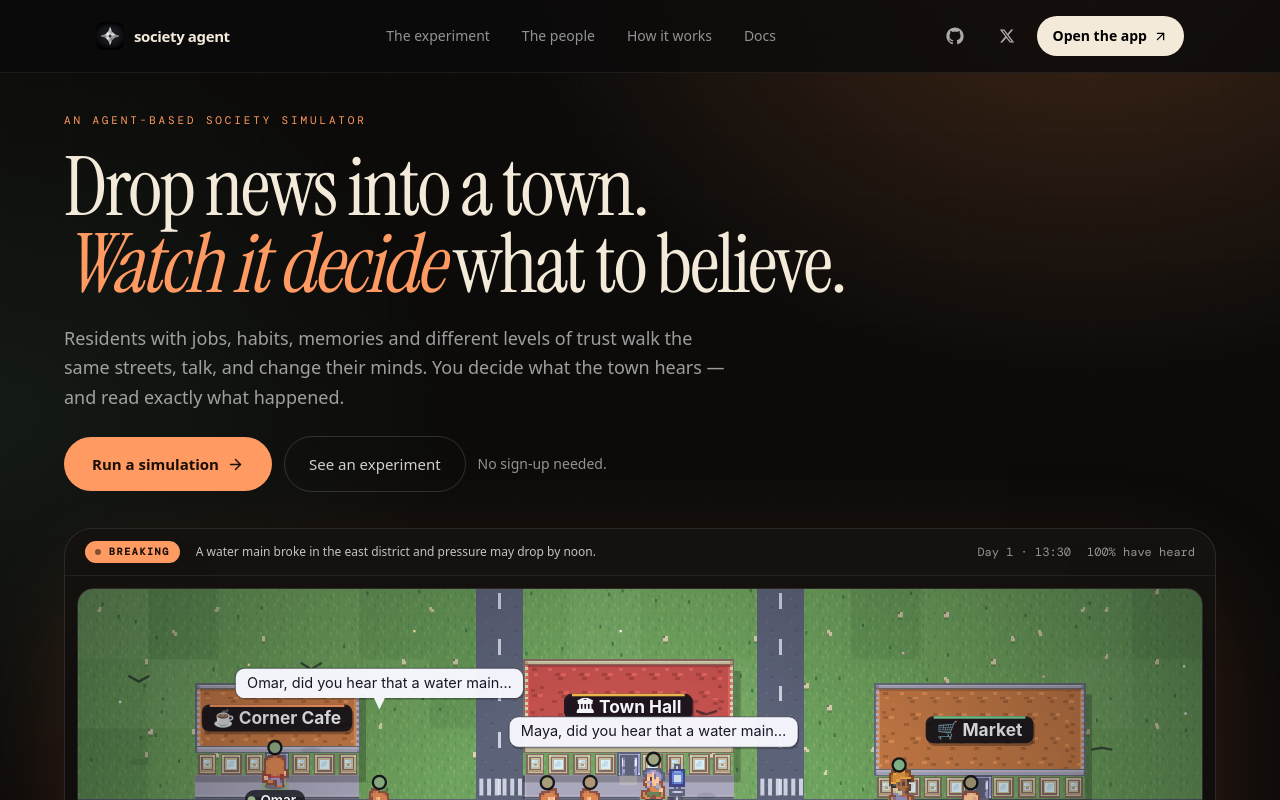
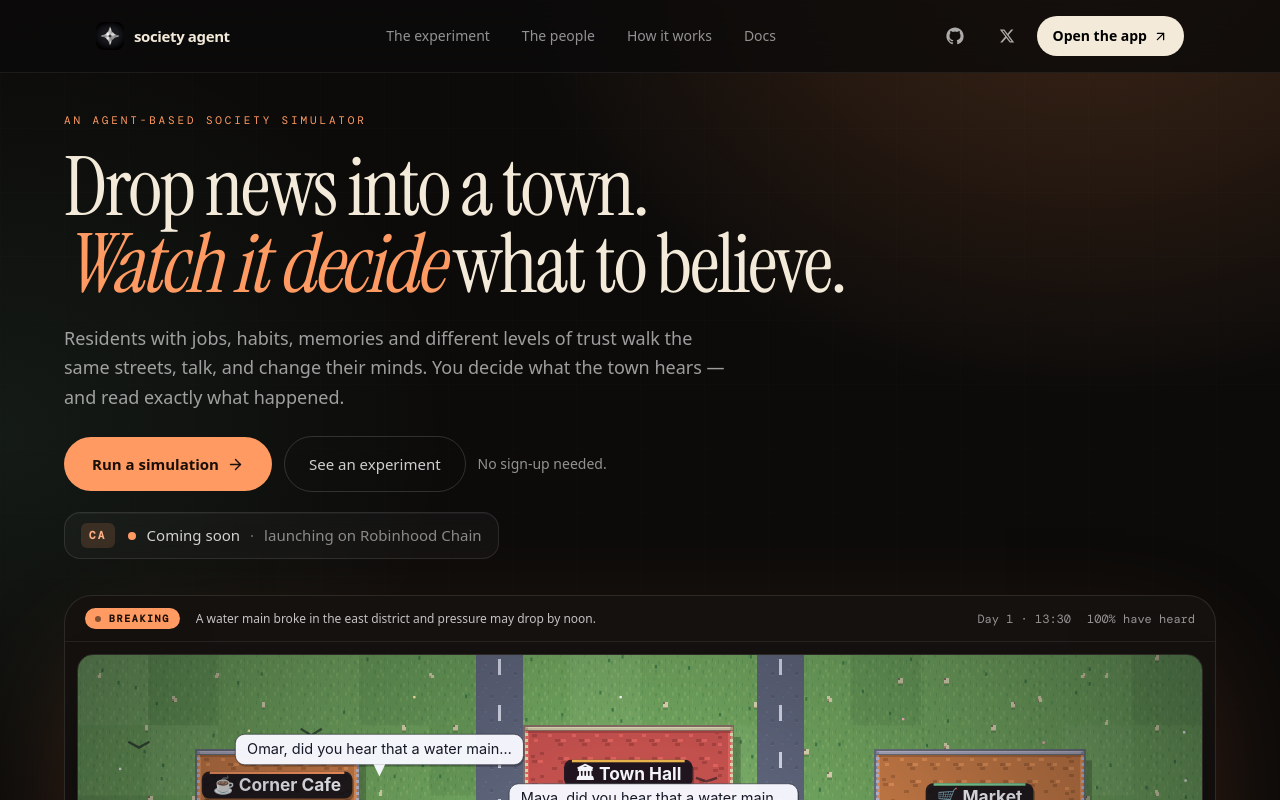
Before and after one commit to societyagent/society-agent, a React (Vite) app: page / in a window 1280 px wide. Shown: the top 800 px of the page. Built offline with nearby package versions, Linux system fonts and the light colour scheme; no server answers.

Commit message:
feat(landing): CA badge under the hero CTAs ('coming soon' until LINKS.ca is set)

```diff
--- a/src/landing/DarkLanding.tsx
+++ b/src/landing/DarkLanding.tsx
@@ -1,9 +1,9 @@
-import { useEffect, useMemo, useState } from 'react'
+import { useEffect, useMemo, useRef, useState } from 'react'
 import { Link } from 'react-router'
 import { GithubMark, XMark } from '@/components/Marks'
 import { LINKS } from '@/lib/links'
 import { motion, useReducedMotion } from 'framer-motion'
-import { ArrowRight, ArrowUpRight } from 'lucide-react'
+import { ArrowRight, ArrowUpRight, Check, Copy } from 'lucide-react'
 import { Town } from '@/components/Town'
 import { createState, dayClock, intervene, personaOf, stepWorld, type Metric } from '@/engine/world'
 import { useSim } from '@/engine/useSim'
@@ -27,6 +27,23 @@ function Sprite({ id, size = 64 }: { id: number; size?: number }) {
 }
 
 /* ───────── hero: the real engine, running ───────── */
+/**
+ * The token contract address on Robinhood Chain. Until LINKS.ca is set it shows a designed "coming soon" badge; after launch the same slot
+ * shows the full address (never shortened, so it can be verified by eye) with a copy button. One place to change: src/lib/links.ts.
+ */
+function ContractAddress() {
+  const [copied, setCopied] = useState(false), timer = useRef<number | undefined>(undefined)
+  const ca = LINKS.ca
+  const copy = async () => { try { await navigator.clipboard.writeText(ca) } catch { /* clipboard blocked */ } setCopied(true); window.clearTimeout(timer.current); timer.current = window.setTimeout(() => setCopied(false), 1800) }
+  return <div data-testid="contract-address" className="mt-5 inline-flex max-w-full items-center gap-x-3 rounded-2xl border border-white/10 bg-white/[.03] px-3.5 py-2.5 sm:px-4 shadow-[inset_0_1px_0_rgba(255,255,255,.04)] backdrop-blur">
+    <span className="shrink-0 rounded-md bg-[#ff9a62]/15 px-2 py-1 font-mono text-[11px] font-semibold uppercase tracking-[.2em] text-[#ffb185]">CA</span>
+    {ca
+      ? <><code className="min-w-0 break-all font-mono text-[13px] text-white/85">{ca}</code>
+        <button onClick={copy} aria-label={copied ? 'Contract address copied' : 'Copy contract address'} className="tap grid min-w-11 place-items-center rounded-lg text-white/70 transition hover:bg-white/[.07] hover:text-white">{copied ? <Check size={15} /> : <Copy size={15} />}</button></>
+      : <span className="inline-flex items-center gap-2.5 whitespace-nowrap text-[15px] text-white/80"><span aria-hidden className="relative grid size-2.5 shrink-0 place-items-center"><span className="absolute inline-flex size-full animate-ping rounded-full bg-[#ff9a62]/60" /><span className="relative size-2 rounded-full bg-[#ff9a62]" /></span>Coming soon<span aria-hidden className="hidden text-white/40 sm:inline">·</span><span className="hidden text-white/50 sm:inline">launching on Robinhood Chain</span></span>}
+  </div>
+}
+
 function LiveTown() {
   const [cfg] = useState(() => buildCfg('water', { seed: SEED, population: 14 }))
   const { sim, snap } = useSim(cfg)
@@ -148,6 +165,7 @@ export function DarkLanding() {
           <a href="#compare" className="rounded-full border border-white/15 px-6 py-4 text-[15px] text-white/80 transition hover:border-white/40">See an experiment</a>
           <span className="text-sm text-white/55">No sign-up needed.</span>
         </motion.div>
+        <motion.div initial={{ opacity: 0, y: 14 }} animate={{ opacity: 1, y: 0 }} transition={{ duration: .8, delay: .26, ease }}><ContractAddress /></motion.div>
         <motion.div initial={{ opacity: 0, y: 36 }} animate={{ opacity: 1, y: 0 }} transition={{ duration: 1, delay: .3, ease }} className="mt-9"><LiveTown /></motion.div>
       </div>
     </section>
--- a/src/lib/links.ts
+++ b/src/lib/links.ts
@@ -9,4 +9,6 @@ export const LINKS = {
   issues: 'https://github.com/societyagent/society-agent/issues',
   security: 'https://github.com/societyagent/society-agent/security/advisories/new',
   x: 'https://x.com/SocietyAgent_',
+  /** Token contract address on Robinhood Chain. Empty until launch: the landing shows a "coming soon" badge, and the full copyable address once this is set. */
+  ca: '',
 } as const
```
Also changed, not shown: 1 other file (tests, documents, lock files or other folders).
